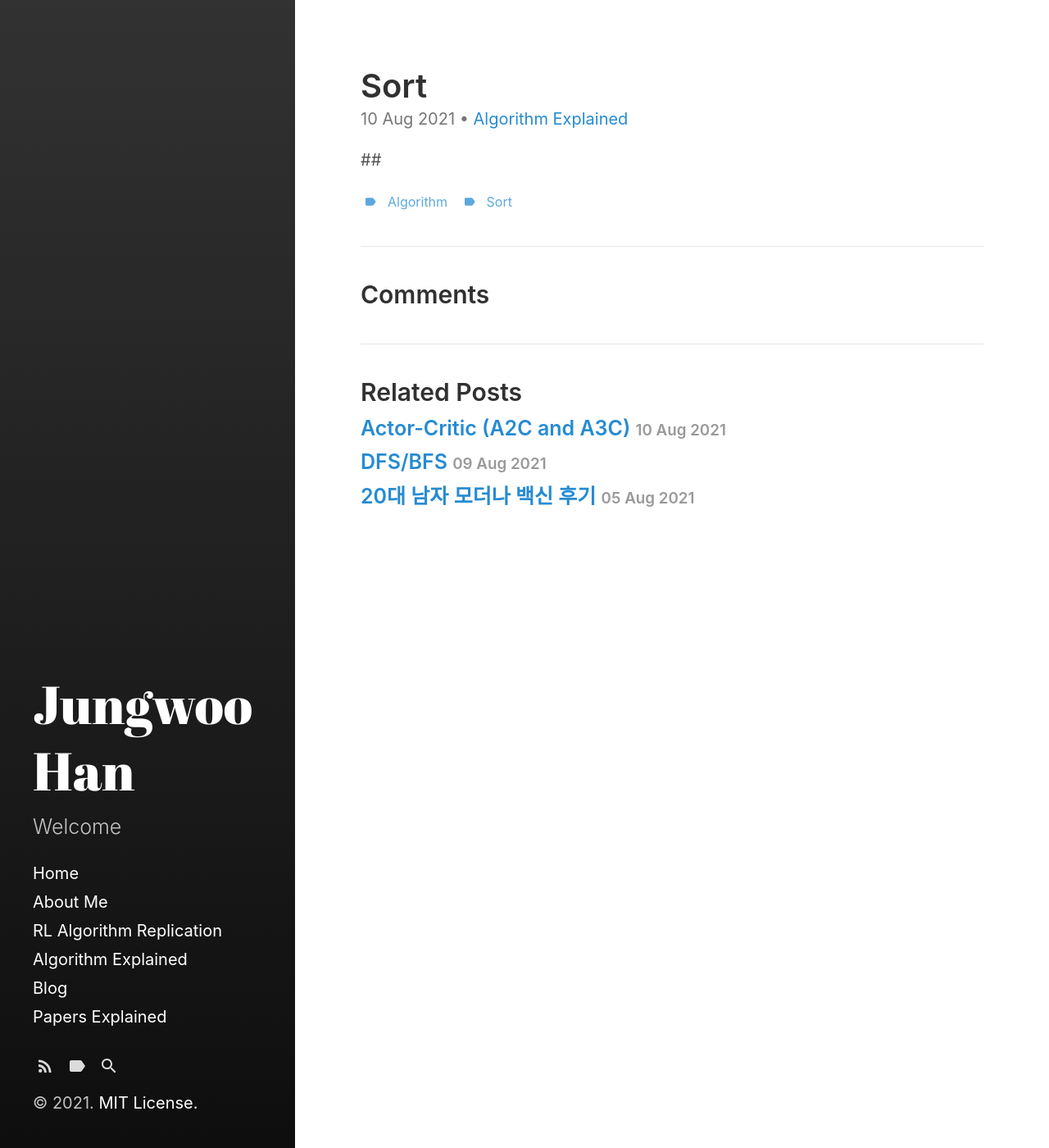
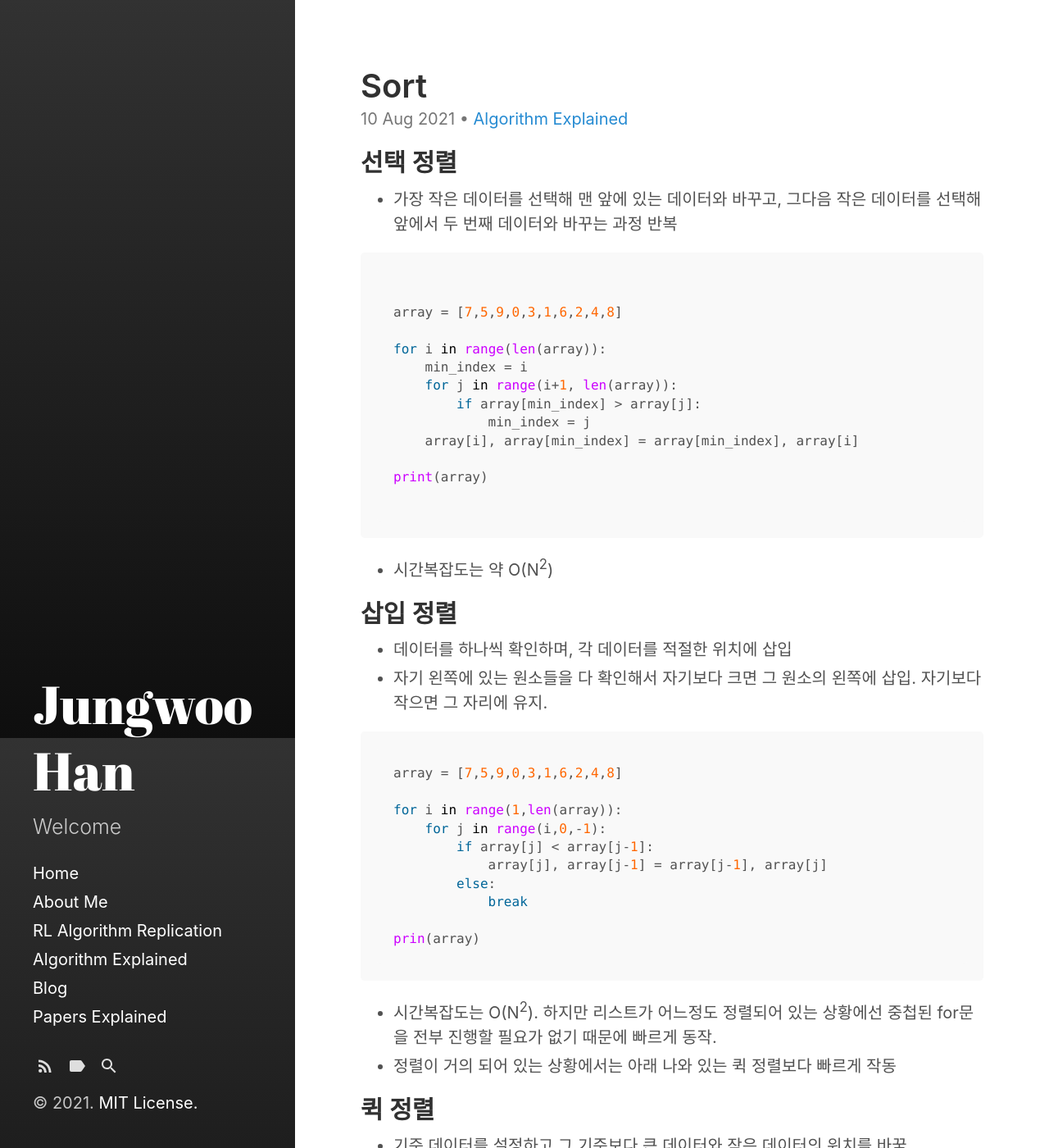
Before and after one commit to jungwoohan72/jungwoohan72.github.io, a Jekyll site: the page built from _posts/2021-08-10-sort.md, in a window 1280 px wide and 1400 px high. Shown: the whole window at 82% size. Built offline with Jekyll 4.4.1, drawn with Linux system fonts in a browser that asks for light colours.

Commit message:
Sort Update

````diff
--- a/_posts/2021-08-10-sort.md
+++ b/_posts/2021-08-10-sort.md
@@ -7,4 +7,48 @@ tags:
   - Algorithm
   - Sort
 ---
-##
+## 선택 정렬
+
+* 가장 작은 데이터를 선택해 맨 앞에 있는 데이터와 바꾸고, 그다음 작은 데이터를 선택해 앞에서 두 번째 데이터와 바꾸는 과정 반복
+
+```python
+
+array = [7,5,9,0,3,1,6,2,4,8]
+
+for i in range(len(array)):
+    min_index = i
+    for j in range(i+1, len(array)):
+        if array[min_index] > array[j]:
+            min_index = j
+    array[i], array[min_index] = array[min_index], array[i]
+
+print(array)
+
+```
+
+* 시간복잡도는 약 O(N<sup>2</sup>)
+
+## 삽입 정렬
+
+* 데이터를 하나씩 확인하며, 각 데이터를 적절한 위치에 삽입
+* 자기 왼쪽에 있는 원소들을 다 확인해서 자기보다 크면 그 원소의 왼쪽에 삽입. 자기보다 작으면 그 자리에 유지.
+
+```python
+array = [7,5,9,0,3,1,6,2,4,8]
+
+for i in range(1,len(array)):
+    for j in range(i,0,-1):
+        if array[j] < array[j-1]:
+            array[j], array[j-1] = array[j-1], array[j]
+        else:
+            break
+
+prin(array)
+```
+
+* 시간복잡도는 O(N<sup>2</sup>). 하지만 리스트가 어느정도 정렬되어 있는 상황에선 중첩된 for문을 전부 진행할 필요가 없기 때문에 빠르게 동작.
+* 정렬이 거의 되어 있는 상황에서는 아래 나와 있는 퀵 정렬보다 빠르게 작동
+
+## 퀵 정렬
+
+* 기준 데이터를 설정하고 그 기준보다 큰 데이터와 작은 데이터의 위치를 바꿈.
````
